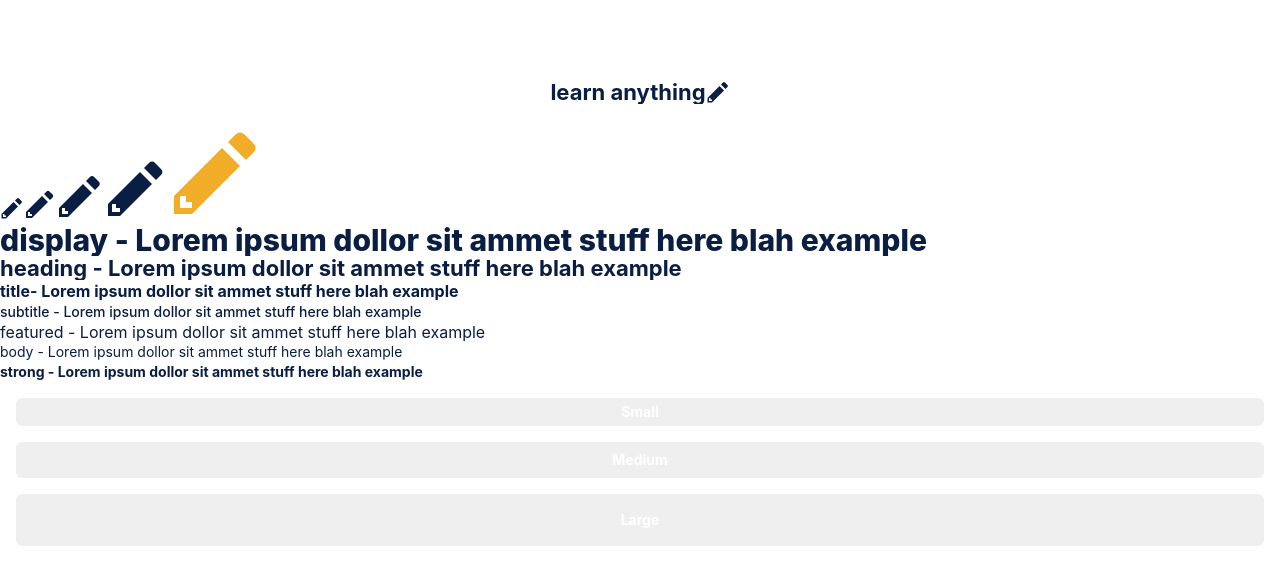
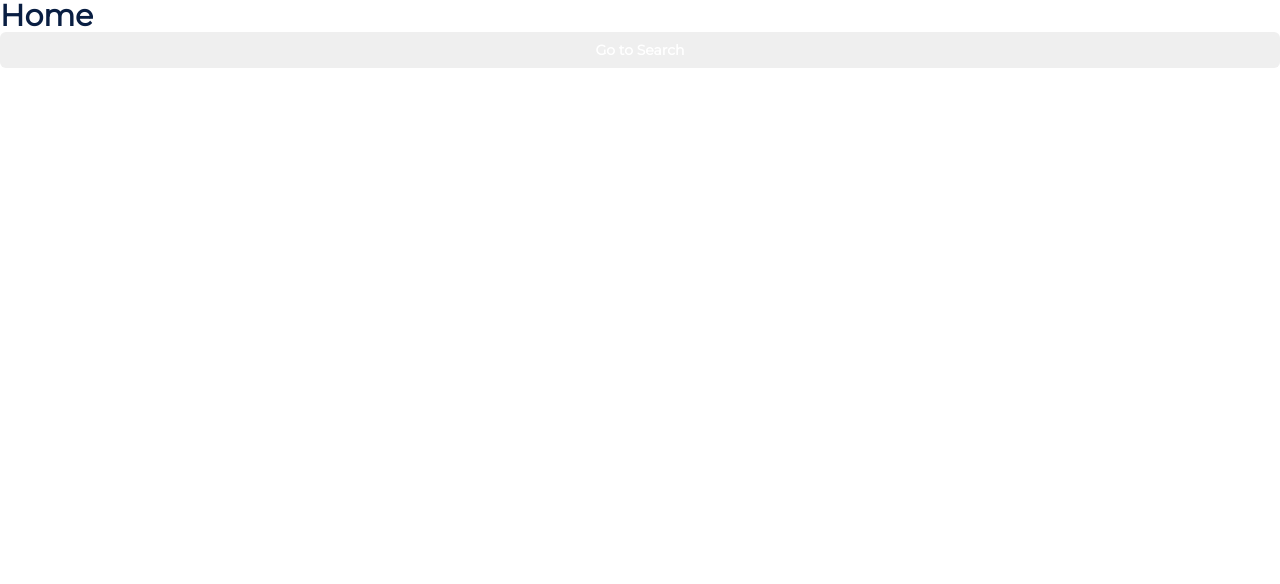
Before and after one commit to weslleyaraujo/spotify-framer-motion, a React (Create React App) app: page / in a window 1280 px wide. Shown: the top 584 px of the page. Built offline with nearby package versions, Linux system fonts and the light colour scheme.

Commit message:
feat(*): bulk of updates
- Add @reach/router
- Creates sitemap file
- Creates a draft of the app's graphql schema
- Create `Action` interface

```diff
--- a/package.json
+++ b/package.json
@@ -6,8 +6,10 @@
     "@apollo/react-hooks": "^0.1.0-beta.7",
     "@emotion/core": "^10.0.9",
     "@emotion/css": "^10.0.9",
+    "@reach/router": "^1.2.1",
     "@types/graphql": "^14.2.0",
     "@types/lodash.merge": "^4.6.6",
+    "@types/reach__router": "^1.2.4",
     "@types/react": "^16.8.8",
     "@types/react-dom": "^16.8.3",
     "apollo-boost": "^0.4.0",
--- a/src/App.tsx
+++ b/src/App.tsx
@@ -1,92 +1,19 @@
 import React from "react";
 import { Global } from "@emotion/core";
-import { Text } from "./components/atoms/Text/Text";
-import { View } from "./components/atoms/View/View";
-import { Button } from "./components/molecules/Button/Button";
-import { Icon } from "./components/atoms/Icon/Icon";
 import { globalStyles } from "./global-styles";
-import { IconTypes } from "./foundations/icons";
 import { Providers } from "./Providers";
+import { Home } from "./screens/Home";
+import { Search } from "./screens/Search";
 
 function App() {
   return (
-    <Providers>
+    <>
       <Global styles={globalStyles} />
-      <View padding="large">
-        <Text type="display" text="Example" color="white" />
-      </View>
-      <View padding="large" justify="center">
-        <>
-          <Text type="heading" text="learn anything" as="p" />
-          <View>
-            <Icon<IconTypes> size="smallest" type="pencil" />
-          </View>
-        </>
-      </View>
-      <Icon<IconTypes> size="smallest" type="pencil" />
-      <Icon<IconTypes> size="small" type="pencil" />
-      <Icon<IconTypes> type="pencil" />
-      <Icon<IconTypes> size="large" type="pencil" />
-      <Icon<IconTypes> size="largest" type="pencil" color="secondary" />
-      <Text
-        as="h1"
-        type="display"
-        text="display - Lorem ipsum dollor sit ammet stuff here blah example"
-        color="neutral"
-        numberOfLines={2}
-      />
-      <Text
-        as="p"
-        type="heading"
-        text="heading - Lorem ipsum dollor sit ammet stuff here blah example"
-        color="neutral"
-        numberOfLines={2}
-      />
-      <Text
-        as="p"
-        type="title"
-        text="title- Lorem ipsum dollor sit ammet stuff here blah example"
-        color="neutral"
-        numberOfLines={2}
-      />
-      <Text
-        as="p"
-        type="subtitle"
-        text="subtitle - Lorem ipsum dollor sit ammet stuff here blah example"
-        color="neutral"
-        numberOfLines={2}
-      />
-      <Text
-        as="p"
-        type="featured"
-        text="featured - Lorem ipsum dollor sit ammet stuff here blah example"
-        color="neutral"
-        numberOfLines={2}
-      />
-      <Text
-        as="p"
-        type="body"
-        text="body - Lorem ipsum dollor sit ammet stuff here blah example"
-        color="neutral"
-        numberOfLines={2}
-      />
-      <Text
-        as="p"
-        type="strong"
-        text="strong - Lorem ipsum dollor sit ammet stuff here blah example"
-        color="neutral"
-        numberOfLines={2}
-      />
-      <View margin="large">
-        <Button label="Small" size="small" />
-      </View>
-      <View margin="large">
-        <Button label="Medium" size="medium" />
-      </View>
-      <View margin="large">
-        <Button label="Large" size="large" />
-      </View>
-    </Providers>
+      <Providers>
+        <Home path="/" />
+        <Search path="/search" />
+      </Providers>
+    </>
   );
 }
 
--- a/src/Providers.tsx
+++ b/src/Providers.tsx
@@ -3,13 +3,16 @@ import { createApolloClient } from "./graphql/create-apollo-client";
 import { ApolloProvider } from "react-apollo";
 import { ThemeContext } from "./foundations/Theme";
 import { theme } from "./theme";
+import { Router } from "@reach/router";
 
 const client = createApolloClient();
 
 const Providers: React.FunctionComponent = function Providers({ children }) {
   return (
     <ThemeContext.Provider value={theme}>
-      <ApolloProvider client={client}>{children}</ApolloProvider>
+      <ApolloProvider client={client}>
+        <Router>{children}</Router>
+      </ApolloProvider>
     </ThemeContext.Provider>
   );
 };
--- a/src/components/molecules/Button/Button.tsx
+++ b/src/components/molecules/Button/Button.tsx
@@ -4,17 +4,22 @@ import { useViewStyles, Props as ViewProps } from "../../atoms/View/View";
 import { Text } from "../../atoms/Text/Text";
 import { useTheme } from "../../../foundations/useTheme";
 import { SetIntersection } from "utility-types";
+import { Action } from "../../../interfaces/Action";
 
-interface Props {
-  as?: keyof JSX.IntrinsicElements;
+interface Props<T> {
+  action: Action<T>;
   size?: SetIntersection<ViewProps["padding"], "medium" | "large" | "small">;
   label: string;
 }
 
-interface DefaultProps extends Required<Pick<Props, "as" | "size">> {}
+interface DefaultProps<T> extends Required<Pick<Props<T>, "action" | "size">> {}
 
-function Button({ as, size, label }: Props & DefaultProps) {
-  const HTMLElement = as;
+function Button<T = React.HTMLProps<HTMLButtonElement>>({
+  action,
+  size,
+  label
+}: Props<T> & DefaultProps<T>) {
+  const { as: HTMLElement, ...props } = action;
   const theme = useTheme();
   const styles = useViewStyles({
     padding: size,
@@ -23,6 +28,7 @@ function Button({ as, size, label }: Props & DefaultProps) {
 
   return (
     <HTMLElement
+      {...props}
       css={css({
         ...styles,
         outline: 0,
@@ -80,9 +86,11 @@ function Button({ as, size, label }: Props & DefaultProps) {
   );
 }
 
-const defaultProps: DefaultProps = {
-  as: "button",
-  size: "medium"
+const defaultProps: DefaultProps<React.HTMLProps<HTMLButtonElement>> = {
+  size: "medium",
+  action: {
+    as: "button"
+  }
 };
 
 Button.defaultProps = defaultProps;
--- a/src/global-styles.ts
+++ b/src/global-styles.ts
@@ -1,6 +1,7 @@
 import { css } from "@emotion/core";
 
 const globalStyles = css`
+  @import url("https://fonts.googleapis.com/css?family=Montserrat&display=swap");
   html,
   body,
   div,
--- /dev/null
+++ b/src/interfaces/Action.ts
@@ -0,0 +1,3 @@
+export type Action<T = {}> = {
+  as: keyof JSX.IntrinsicElements;
+} & T;
--- /dev/null
+++ b/src/screens/Home.tsx
@@ -0,0 +1,27 @@
+import React, { HTMLProps } from "react";
+import { Text } from "../components/atoms/Text/Text";
+import { RouteComponentProps, navigate } from "@reach/router";
+import { Button } from "../components/molecules/Button/Button";
+import { SITEMAP } from "../site-map";
+
+interface Props {}
+
+function Home(props: Props & RouteComponentProps) {
+  return (
+    <>
+      <Text text="Home" type="display" />
+      <Button<HTMLProps<HTMLButtonElement>>
+        label="Go to Search"
+        action={{
+          as: "button",
+          onClick: e => {
+            e.preventDefault();
+            navigate(SITEMAP.SEARCH);
+          }
+        }}
+      />
+    </>
+  );
+}
+
+export { Home };
--- /dev/null
+++ b/src/screens/Search.tsx
@@ -0,0 +1,11 @@
+import React from "react";
+import { Text } from "../components/atoms/Text/Text";
+import { RouteComponentProps } from "@reach/router";
+
+interface Props {}
+
+function Search(props: Props & RouteComponentProps) {
+  return <Text text="Search" type="display" />;
+}
+
+export { Search };
--- /dev/null
+++ b/src/site-map.ts
@@ -0,0 +1,20 @@
+type Identifier = string;
+
+const ROOT = "/";
+
+/* Search */
+const SEARCH = "/search";
+const SEARCH_RESULTS = `${SEARCH}/results`;
+
+interface RouteSearchQuery {}
+
+const MAIN_ROUTES: string[] = [];
+const HOME = ROOT;
+const SITEMAP = {
+  ROOT,
+  SEARCH,
+  SEARCH_RESULTS,
+  HOME
+};
+
+export { SITEMAP, MAIN_ROUTES };
--- a/src/theme.ts
+++ b/src/theme.ts
@@ -1,12 +1,14 @@
 import { Theme } from "./foundations/Theme";
 import { IconTypes, icons } from "./foundations/icons";
+
+const fontFamily = "'Montserrat', sans-serif;";
 
 const theme: Theme<IconTypes> = {
   icons,
   colors: {
     black: "#000",
     white: "#FFF",
-    primary: "#E73438",
+    primary: "#1DB954",
     secondary: "#F1AD27",
     complementary: "#06BF73",
     neutral: "#091E42"
@@ -24,56 +26,48 @@ const theme: Theme<IconTypes> = {
       fontWeight: 800,
       fontStyle: "normal",
       lineHeight: 32,
-      fontFamily:
-        "BlinkMacSystemFont,-apple-system,Segoe UI,Roboto,Helvetica,Arial,sans-serif"
+      fontFamily
     },
     body: {
       fontSize: 14,
       fontWeight: 400,
       lineHeight: 20,
-      fontFamily:
-        "BlinkMacSystemFont,-apple-system,Segoe UI,Roboto,Helvetica,Arial,sans-serif"
+      fontFamily
     },
     caption: {
       fontWeight: 400,
       fontSize: 12,
       lineHeight: 16,
-      fontFamily:
-        "BlinkMacSystemFont,-apple-system,Segoe UI,Roboto,Helvetica,Arial,sans-serif"
+      fontFamily
     },
     heading: {
       fontWeight: 700,
       fontSize: 22,
       lineHeight: 24,
-      fontFamily:
-        "BlinkMacSystemFont,-apple-system,Segoe UI,Roboto,Helvetica,Arial,sans-serif"
+      fontFamily
     },
     subtitle: {
       fontWeight: 500,
       fontSize: 14,
       lineHeight: 20,
-      fontFamily:
-        "BlinkMacSystemFont,-apple-system,Segoe UI,Roboto,Helvetica,Arial,sans-serif"
+      fontFamily
     },
     title: {
       lineHeight: 22,
       fontWeight: 700,
-      fontFamily:
-        "BlinkMacSystemFont,-apple-system,Segoe UI,Roboto,Helvetica,Arial,sans-serif"
+      fontFamily
     },
     strong: {
       fontWeight: 700,
       fontSize: 14,
       lineHeight: 20,
-      fontFamily:
-        "BlinkMacSystemFont,-apple-system,Segoe UI,Roboto,Helvetica,Arial,sans-serif"
+      fontFamily
     },
     featured: {
       fontWeight: 400,
       fontSize: 16,
       lineHeight: 20,
-      fontFamily:
-        "BlinkMacSystemFont,-apple-system,Segoe UI,Roboto,Helvetica,Arial,sans-serif"
+      fontFamily
     }
   },
   constants: {
```
Also changed, not shown: src/graphql/schema.graphql (+25 -1 lines), 1 other file (tests, documents, lock files or other folders).
